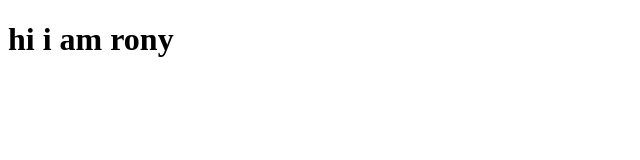
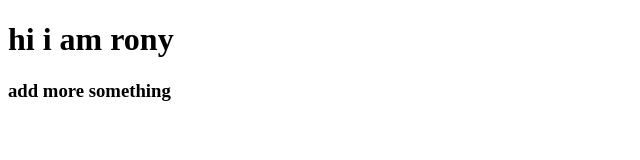
Before and after one commit to Ronykazi/new-website, a plain HTML site: page index.html in a window 1280 px wide. Shown: the whole page, without its empty margins (0-640 px from the left). Drawn offline with Linux system fonts and the light colour scheme.

Commit message:
add more

```diff
--- a/index.html
+++ b/index.html
@@ -7,7 +7,7 @@
 </head>
 <body>
     <h1> hi i am rony
-
+    <h3> add more something</h3>
     </h1>
 </body>
 </html>
```
